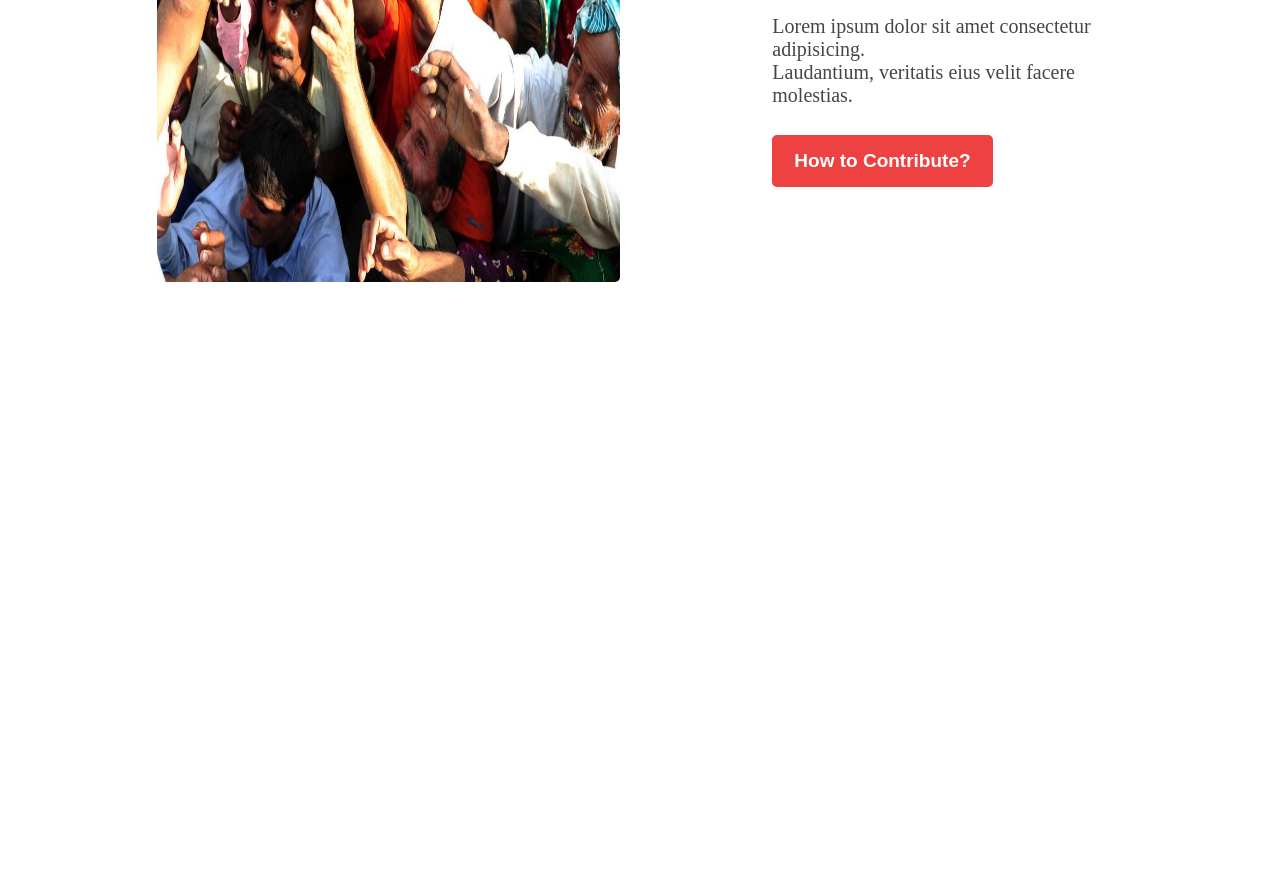
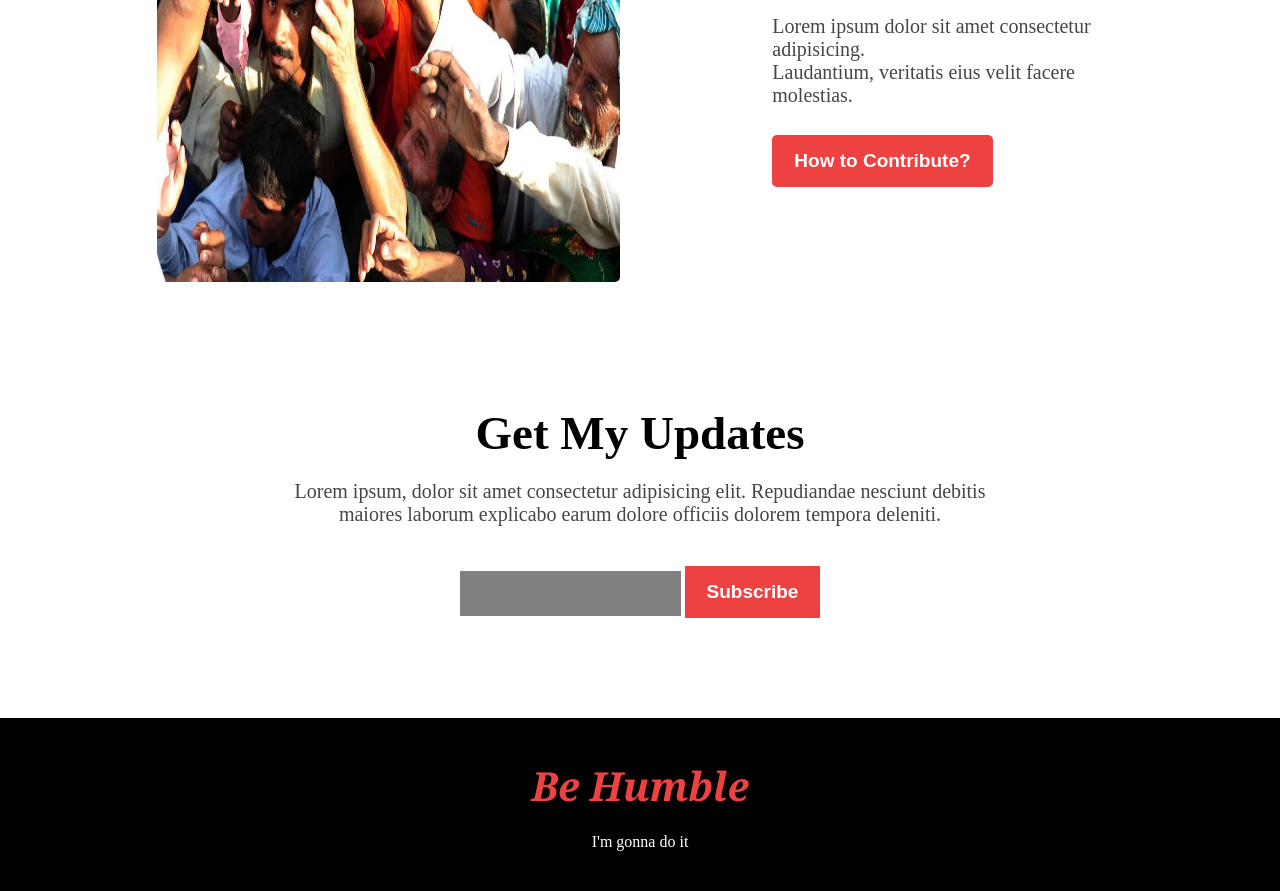
Before and after one commit to partha6459/donate-today, a plain HTML site: page index.html in a window 1280 px wide. Shown: the part 3076-3967 px from the top of the page. Before the commit the page ends 3362 px from the top, so only its background shows below. Drawn offline with Linux system fonts and the light colour scheme.

Commit message:
added footer

```diff
--- a/index.html
+++ b/index.html
@@ -96,5 +96,26 @@
             </div>
         </div>
     </div>
+
+    <!-- Last Part -->
+
+
+    <div class="last-part">
+        <h1 class="last-prttitle">Get My Updates</h1>
+        <p class="last-prtdesc">Lorem ipsum, dolor sit amet consectetur adipisicing elit. Repudiandae nesciunt debitis <br>maiores laborum explicabo earum dolore officiis dolorem tempora deleniti.</p>
+
+        <div>
+            <input class="text" type="text" name="Email" id="Email">
+            <button class="last-partbtn2">Subscribe</button>
+        </div>
+
+    </div>
+
+    <footer>
+        <div class="footer-part">
+            <h1 class="footer-title">Be Humble</h1>
+            <p class="footer-desc">I'm gonna do it</p>
+        </div>
+    </footer>
 </body>
 </html>
--- a/styles.css
+++ b/styles.css
@@ -210,3 +210,65 @@
     font-size: 20px;
     color: rgb(70, 70, 70);
 }
+
+/* Last Part */
+
+.last-part{
+    align-items: center;
+    text-align: center;
+    margin-top: 120px;
+}
+.last-prttitle{
+    font-size: 47px;
+    margin-bottom: 20px;
+}
+.last-prtdesc{
+    font-size: 20px;
+    color: rgb(70, 70, 70);
+    margin-bottom: 40px;
+}
+
+.last-partbtn1{
+    padding: 15px 22px;
+    font-size: 19px;
+    font-weight: bold;
+    color: white;
+    background-color: rgb(238, 66, 66);
+    border-style: none;
+}
+.last-partbtn2{
+    padding: 15px 22px;
+    font-size: 19px;
+    font-weight: bold;
+    color: white;
+    background-color: rgb(238, 66, 66);
+    border-style: none;
+}
+
+.text{
+    border-style: none;
+    background-color: gray;
+    padding: 15px 22px;
+    color: white;
+}
+
+
+/* Footer-Section */
+
+.footer-part{
+    text-align: center;
+    background-color: black;
+    color: white;
+}
+.footer-title{
+    margin-top: 100px;
+    padding-top: 40px;
+    color: rgb(238, 66, 66);
+    font-size: 40px;
+    font-style: italic;
+    font-family: Cambria, Cochin, Georgia, Times, 'Times New Roman', serif;
+}
+.footer-desc{
+    padding-top: 20px;
+    padding-bottom: 40px;
+}
```
